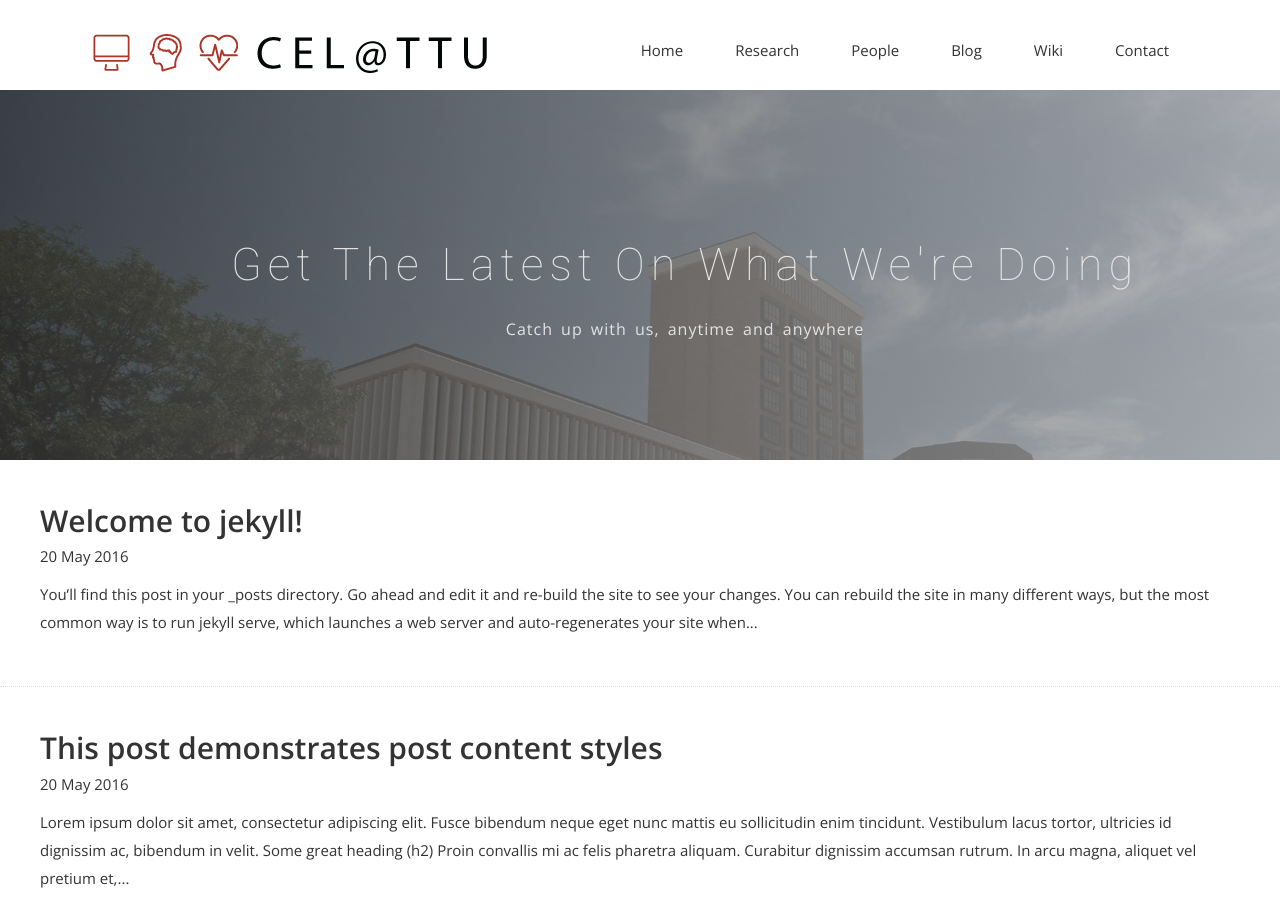
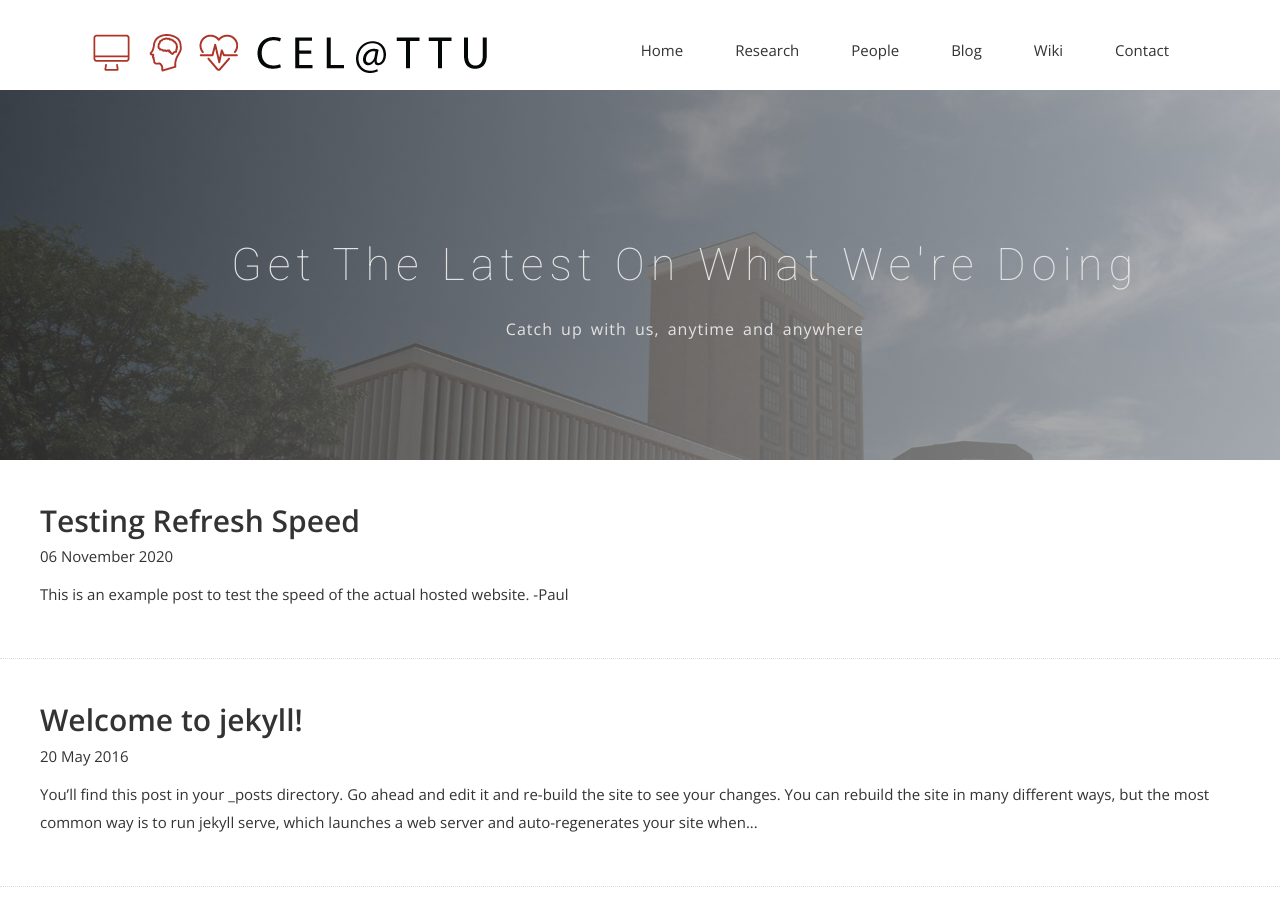
Before and after one commit to cognitionemotionlab/cognitionemotionlab.github.io, a Jekyll site: the page built from blog.html, in a window 1280 px wide and 900 px high. Built offline with Jekyll 4.4.1, drawn with Linux system fonts in a browser that asks for light colours; nearby versions of some CDN libraries; some web fonts are replaced.

Commit message:
Test post to check the speed of website.

```diff
--- /dev/null
+++ b/_posts/2020-11-06-testing-refresh-speed.md
@@ -0,0 +1,8 @@
+---
+layout: post
+author: Paul Terrell
+---
+
+This is an example post to test the speed of the actual hosted website.
+
+-Paul
--- a/work.html
+++ b/work.html
@@ -3,7 +3,6 @@
 title: Our Work
 permalink: /work/
 ---
-
     <!-- Slider Start -->
 <section id="global-header">
     <div class="container">
```
